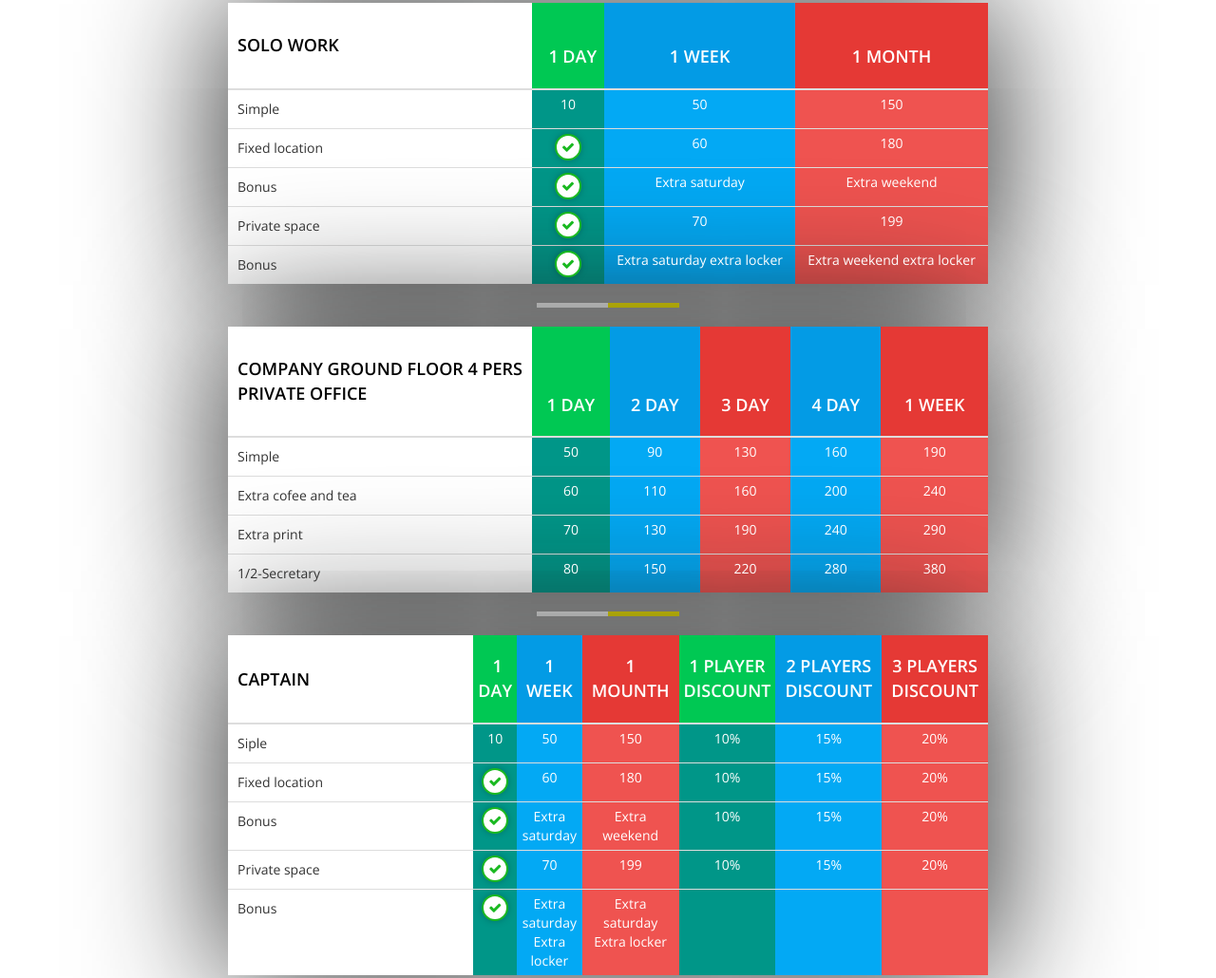
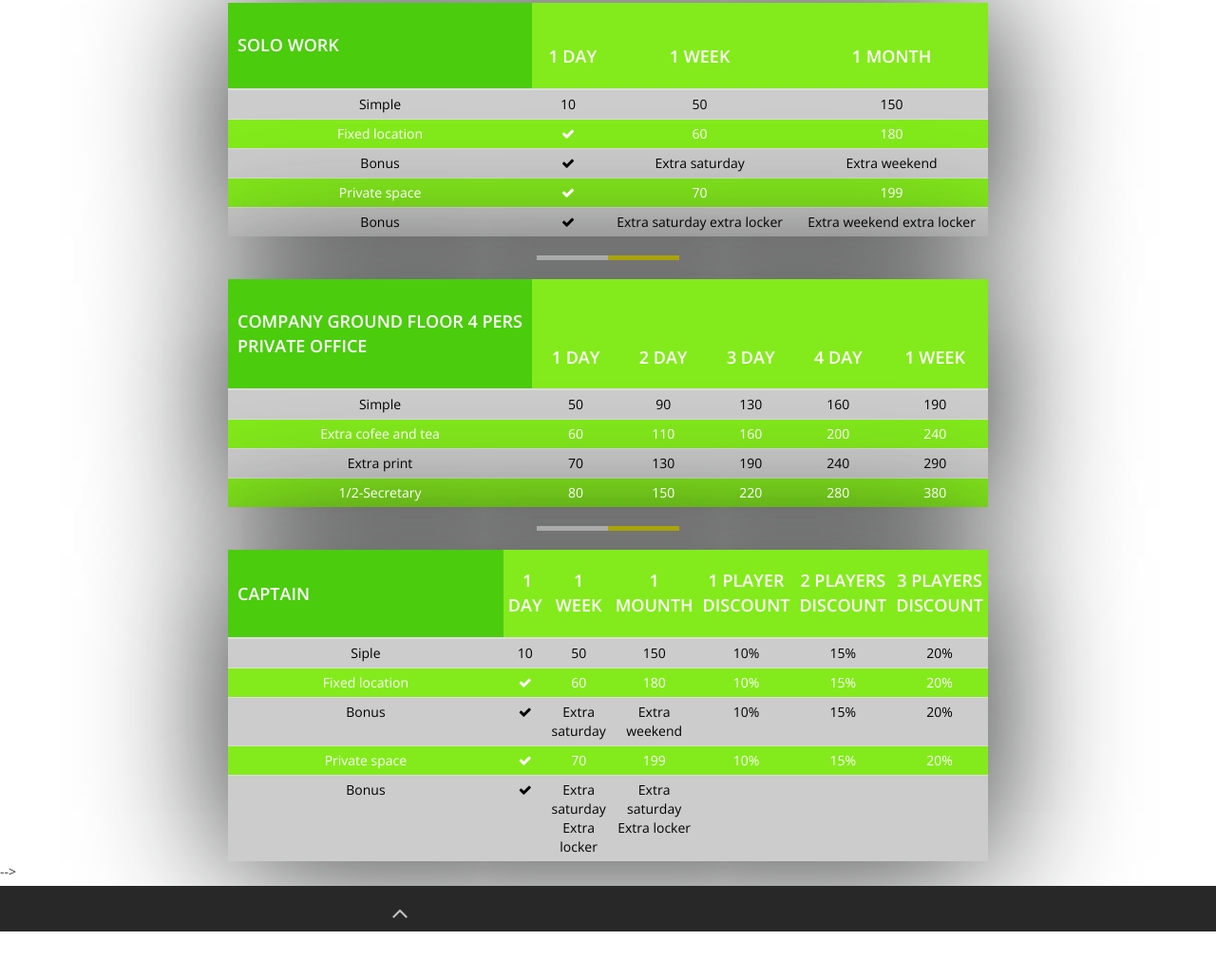
Before and after one commit to claudiu9379/4cowork, a plain HTML site: page services.html in a window 1280 px wide. Shown: the part 416-1446 px from the top of the page at 95% size. After the commit the page ends 1397 px from the top, so only its background shows below. Drawn offline with nearby package versions, Linux system fonts and the light colour scheme.

Commit message:
am rezolvat si culorile tabelului cu tarife

```diff
--- a/assets/css/tarife.css
+++ b/assets/css/tarife.css
@@ -20,42 +20,42 @@
 }
 
 .tabco1 {
-  background: #fff;
+  background: rgb(75, 204, 13);
   width: 40%;
   padding: 10px !important;
 }
 th.tabco1 {
-	background: #fff;
+	background: rgb(75,204,13);
 	padding: 32px 10px !important;
 	font-size: 18px;
 	text-transform: uppercase;
-	color: #000;
+	color: #fff;
 }
 .tabco2 {
-  background: #009688;
+  background: rgb(131, 235,27);
   text-align: center;
   color: #fff;
 }
 
 th.tabco2 {
-	background: #00C853;
+	background: rgb(131, 235,27);
 	padding: 20px 5px !important;
 	font-size: 18px;
 	text-transform: uppercase;
 }
 .tabco3 {
-  background: #03A9F4;
+  background: rgb(204, 204, 204);
   text-align: center;
-  color: #fff;
+  color: #000;
 }
 th.tabco3 {
-	background: #039BE5;
+	background: rgb(204, 204, 204);
 
 	padding: 20px 10px !important;
 	font-size: 18px;
 	text-transform: uppercase;
 }
-.tabco4 {
+/*.tabco4 {
   background: #EF5350;
   text-align: center;
   color: #fff;
@@ -77,7 +77,7 @@ th.tabco5 {
 
 	padding: 20px 10px !important;
 	font-size: 18px;
-	text-transform: uppercase;
+	text-transform: uppercase;*/
 }
 .rightSign {
 	color: #1ab921;
--- a/services.html
+++ b/services.html
@@ -200,54 +200,52 @@
                     <table class="table table-condensed table-hover">
                         <thead>
                             <tr>
-                                <th class="tabco1 ">SOLO WORK</th>
+                                <th class="tabco1">SOLO WORK</th>
                                 <th class="tabco2">  1 day</th>
-                                <th class="tabco3">
-                                    1 week</th>
-                                <th class="tabco4">
-                                    1 month</th>
+                                <th class="tabco2">1 week</th>
+                                <th class="tabco2">1 month</th>
                             </tr>
                         </thead>
                         <tbody>
                             <tr>
-                                <td class="tabco1">Simple</td>
-                                <td class="tabco2"> 10</i>
+                                <td class="tabco3">Simple</td>
+                                <td class="tabco3"> 10</i>
                                 </td>
                                 <td class="tabco3">50</i>
                                 </td>
-                                <td class="tabco4">150</i>
+                                <td class="tabco3">150</i>
                                 </td>
                             </tr>
                             <tr>
-                                <td class="tabco1">Fixed location</td>
+                                <td class="tabco2">Fixed location</td>
                                 <td class="tabco2"><i class="fa fa-check rightSign" aria-hidden="true"></i></td>
-                                <td class="tabco3">60</i>
+                                <td class="tabco2">60</i>
                                 </td>
-                                <td class="tabco4">180</i>
+                                <td class="tabco2">180</i>
                                 </td>
                             </tr>
                             <tr>
-                                <td class="tabco1">Bonus</td>
-                                <td class="tabco2"><i class="fa fa-check rightSign" aria-hidden="true"></i></td>
+                                <td class="tabco3">Bonus</td>
+                                <td class="tabco3"><i class="fa fa-check rightSign" aria-hidden="true"></i></td>
                                 <td class="tabco3">Extra saturday</i>
                                 </td>
-                                <td class="tabco4">Extra weekend</i>
+                                <td class="tabco3">Extra weekend</i>
                                 </td>
                             </tr>
                             <tr>
-                                <td class="tabco1">Private space</td>
+                                <td class="tabco2">Private space</td>
                                 <td class="tabco2"><i class="fa fa-check rightSign" aria-hidden="true"></i></td>
-                                <td class="tabco3">70</i>
+                                <td class="tabco2">70</i>
                                 </td>
-                                <td class="tabco4">199</i>
+                                <td class="tabco2">199</i>
                                 </td>
                             </tr>
                             <tr>
-                                <td class="tabco1">Bonus</td>
-                                <td class="tabco2"><i class="fa fa-check rightSign" aria-hidden="true"></i></td>
+                                <td class="tabco3">Bonus</td>
+                                <td class="tabco3"><i class="fa fa-check rightSign" aria-hidden="true"></i></td>
                                 <td class="tabco3">Extra saturday extra locker</i>
                                 </td>
-                                <td class="tabco4">Extra weekend extra locker</i>
+                                <td class="tabco3">Extra weekend extra locker</i>
                                 </td>
                             </tr>
                         </tbody>
@@ -268,64 +266,44 @@
                             <tr>
                                 <th class="tabco1 ">Company GROUND FLOOR 4 PERS PRIVATE OFFICE</th>
                                 <th class="tabco2">1 Day</th>
-                                <th class="tabco3">2 Day</th>
-                                <th class="tabco4">3 Day</th>
-                                <th class="tabco3">4 Day</th>
-                                <th class="tabco4">1 Week</th>
+                                <th class="tabco2">2 Day</th>
+                                <th class="tabco2">3 Day</th>
+                                <th class="tabco2">4 Day</th>
+                                <th class="tabco2">1 Week</th>
                             </tr>
                         </thead>
                         <tbody>
                             <tr>
-                                <td class="tabco1">Simple</td>
-                                <td class="tabco2">
-                                    </i>50</td>
-                                <td class="tabco3">
-                                    </i>90</td>
-                                <td class="tabco4">
-                                    </i>130</td>
-                                <td class="tabco3">
-                                    </i>160</td>
-                                <td class="tabco4">
-                                    </i>190</td>
+                                <td class="tabco3">Simple</td>
+                                <td class="tabco3"></i>50</td>
+                                <td class="tabco3"></i>90</td>
+                                <td class="tabco3"></i>130</td>
+                                <td class="tabco3"></i>160</td>
+                                <td class="tabco3"></i>190</td>
                             </tr>
                             <tr>
-                                <td class="tabco1">Extra cofee and tea</td>
-                                <td class="tabco2">60</i>
-                                </td>
-                                <td class="tabco3">110</i>
-                                </td>
-                                <td class="tabco4">160</i>
-                                </td>
-                                <td class="tabco3">200</i>
-                                </td>
-                                <td class="tabco4">240</i>
-                                </td>
+                                <td class="tabco2">Extra cofee and tea</td>
+                                <td class="tabco2">60</i></td>
+                                <td class="tabco2">110</i></td>
+                                <td class="tabco2">160</i></td>
+                                <td class="tabco2">200</i></td>
+                                <td class="tabco2">240</i></td>
                             </tr>
                             <tr>
-                                <td class="tabco1">Extra print</td>
-                                <td class="tabco2">
-                                    </i>70</td>
-                                <td class="tabco3">
-                                    </i>130</td>
-                                <td class="tabco4">
-                                    </i>190</td>
-                                <td class="tabco3">
-                                    </i>240</td>
-                                <td class="tabco4">
-                                    </i>290</td>
+                                <td class="tabco3">Extra print</td>
+                                <td class="tabco3"></i>70</td>
+                                <td class="tabco3"></i>130</td>
+                                <td class="tabco3"></i>190</td>
+                                <td class="tabco3"></i>240</td>
+                                <td class="tabco3"></i>290</td>
                             </tr>
                             <tr>
-                                <td class="tabco1">1/2-Secretary</td>
-                                <td class="tabco2">
-                                    </i>80</td>
-                                <td class="tabco3">
-                                    </i>150</td>
-                                <td class="tabco4">
-                                    </i>220</td>
-                                <td class="tabco3">
-                                    </i>280</td>
-                                <td class="tabco4">
-                                    </i>380</td>
+                                <td class="tabco2">1/2-Secretary</td>
+                                <td class="tabco2"></i>80</td>
+                                <td class="tabco2"></i>150</td>
+                                <td class="tabco2"></i>220</td>
+                                <td class="tabco2"></i>280</td>
+                                <td class="tabco2"></i>380</td>
                             </tr>
                         </tbody>
                     </table>
@@ -343,91 +321,60 @@
                     <table class="table table-condensed table-hover">
                         <thead>
                             <tr>
-                                <th class="tabco1 ">CAPTAIN</th>
+                                <th class="tabco1">CAPTAIN</th>
                                 <th class="tabco2"> 1 Day</th>
-                                <th class="tabco3">1 Week</th>
-                                <th class="tabco4">1 Mounth</th>
+                                <th class="tabco2">1 Week</th>
+                                <th class="tabco2">1 Mounth</th>
                                 <th class="tabco2">1 Player DISCOUNT</th>
-                                <th class="tabco3">2 Players DISCOUNT</th>
-                                <th class="tabco4">3 Players DISCOUNT</th>
+                                <th class="tabco2">2 Players DISCOUNT</th>
+                                <th class="tabco2">3 Players DISCOUNT</th>
                             </tr>
                         </thead>
                         <tbody>
                             <tr>
-                                <td class="tabco1">Siple</td>
-                                <td class="tabco2">10</i>
-                                </td>
-                                <td class="tabco3">50</i>
-                                </td>
-                                <td class="tabco4">150</i>
-                                </td>
-                                <td class="tabco2">10%</i>
-                                </td>
-                                <td class="tabco3">15%</i>
-                                </td>
-                                <td class="tabco4">20%</i>
-                                </td>
+                                <td class="tabco3">Siple</td>
+                                <td class="tabco3">10</i></td>
+                                <td class="tabco3">50</i></td>
+                                <td class="tabco3">150</i></td>
+                                <td class="tabco3">10%</i></td>
+                                <td class="tabco3">15%</i></td>
+                                <td class="tabco3">20%</i></td>
                             </tr>
                             <tr>
-                                <td class="tabco1">Fixed location</td>
+                                <td class="tabco2">Fixed location</td>
                                 <td class="tabco2"><i class="fa fa-check rightSign" aria-hidden="true"></i></td>
-                                <td class="tabco3">60</i>
-                                </td>
-                                <td class="tabco4">180</i>
-                                </td>
-                                <td class="tabco2">10%</i>
-                                </td>
-                                <td class="tabco3">15%</i>
-                                </td>
-                                <td class="tabco4">20%</i>
-                                </td>
+                                <td class="tabco2">60</i></td>
+                                <td class="tabco2">180</i></td>
+                                <td class="tabco2">10%</i></td>
+                                <td class="tabco2">15%</i></td>
+                                <td class="tabco2">20%</i></td>
                             </tr>
                             <tr>
-                                <td class="tabco1">Bonus</td>
-                                <td class="tabco2"><i class="fa fa-check rightSign" aria-hidden="true"></i></td>
-                                <td class="tabco3">Extra saturday</i>
-                                </td>
-                                <td class="tabco4">Extra weekend</i>
-                                </td>
-                                <td class="tabco2">10%</i>
-                                </td>
-                                <td class="tabco3">15%</i>
-                                </td>
-                                <td class="tabco4">20%</i>
-                                </td>
+                                <td class="tabco3">Bonus</td>
+                                <td class="tabco3"><i class="fa fa-check rightSign" aria-hidden="true"></i></td>
+                                <td class="tabco3">Extra saturday</i></td>
+                                <td class="tabco3">Extra weekend</i></td>
+                                <td class="tabco3">10%</i></td>
+                                <td class="tabco3">15%</i></td>
+                                <td class="tabco3">20%</i></td>
                             </tr>
                             <tr>
-                                <td class="tabco1">Private space</td>
+                                <td class="tabco2">Private space</td>
                                 <td class="tabco2"><i class="fa fa-check rightSign" aria-hidden="true"></i></td>
-                                <td class="tabco3">70</i>
-                                </td>
-                                <td class="tabco4">199</i>
-                                </td>
-                                <td class="tabco2">10%</i>
-                                </td>
-                                <td class="tabco3">15%</i>
-                                </td>
-                                <td class="tabco4">20%</i>
-                                </td>
+                                <td class="tabco2">70</i></td>
+                                <td class="tabco2">199</i></td>
+                                <td class="tabco2">10%</i></td>
+                                <td class="tabco2">15%</i></td>
+                                <td class="tabco2">20%</i></td>
                             </tr>
                             <tr>
-                                <td class="tabco1">Bonus</td>
-                                <td class="tabco2"><i class="fa fa-check rightSign" aria-hidden="true"></i></td>
-                                <td class="tabco3">Extra saturday
-                                    <br>Extra locker</i>
-                                </td>
-                                <td class="tabco4">Extra saturday
-                                    <br>Extra locker</i>
-                                </td>
-                                <td class="tabco2">
-                                    </i>
-                                </td>
-                                <td class="tabco3">
-                                    </i>
-                                </td>
-                                <td class="tabco4">
-                                    </i>
-                                </td>
+                                <td class="tabco3">Bonus</td>
+                                <td class="tabco3"><i class="fa fa-check rightSign" aria-hidden="true"></i></td>
+                                <td class="tabco3">Extra saturday<br>Extra locker</i></td>
+                                <td class="tabco3">Extra saturday<br>Extra locker</i></td>
+                                <td class="tabco3"></i></td>
+                                <td class="tabco3"></i></td>
+                                <td class="tabco3"></i></td>
                             </tr>
                             <tr>
                         </tbody>
```
